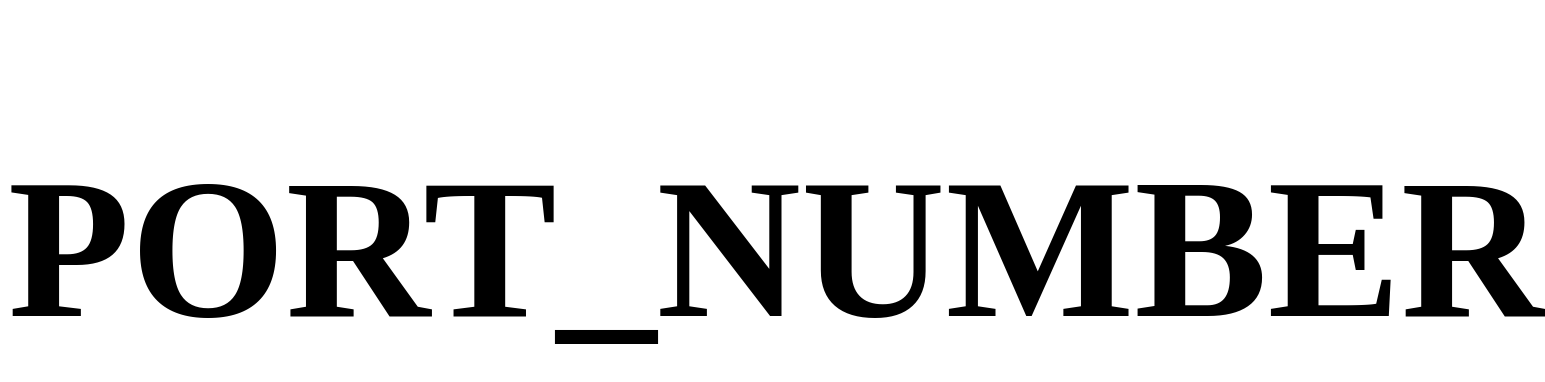
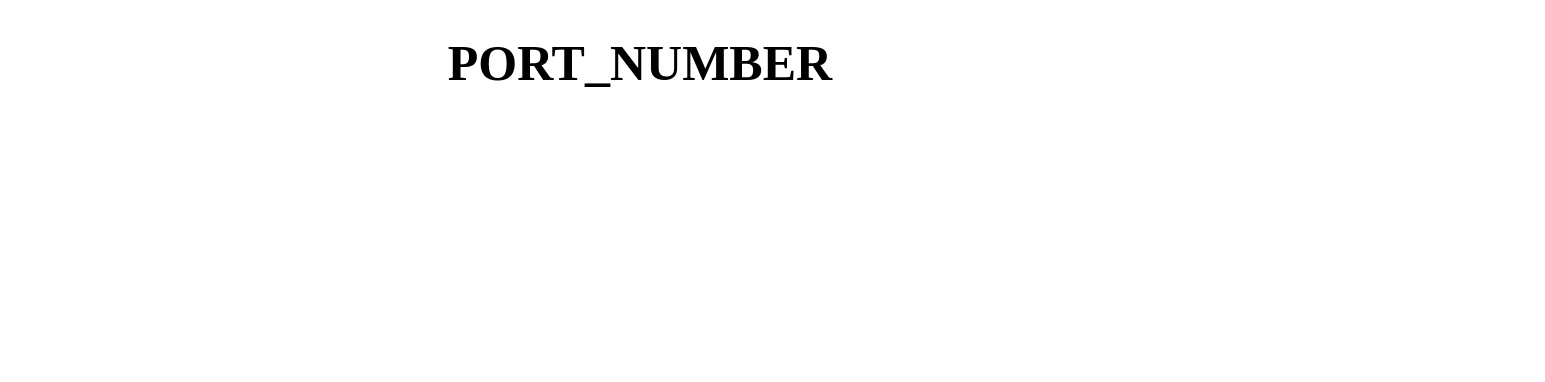
Before and after one commit to managedkaos/nginx-demo, a plain HTML site: page index.html in a window 1280 px wide. Shown: the whole page, 1545 px wide, since content can reach past the window. Drawn offline with Linux system fonts and the light colour scheme.

```diff
--- a/index.html
+++ b/index.html
@@ -2,7 +2,7 @@
 <html>
     <head>
         <style>
-            h1 {font-size:200px;text-align:center;margin-left:auto;margin-right:auto}
+            h1 {font-size:50px;text-align:center;margin-left:auto;margin-right:auto}
         </style>
     </head>
     <body>
```
Also changed, not shown: 1 other file.
